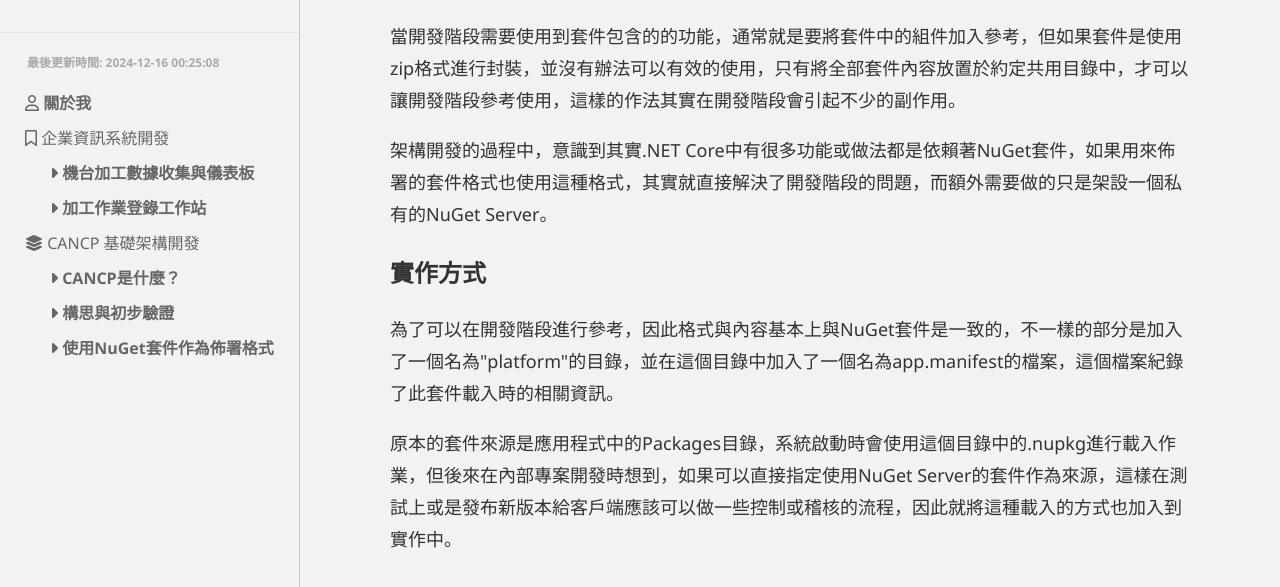
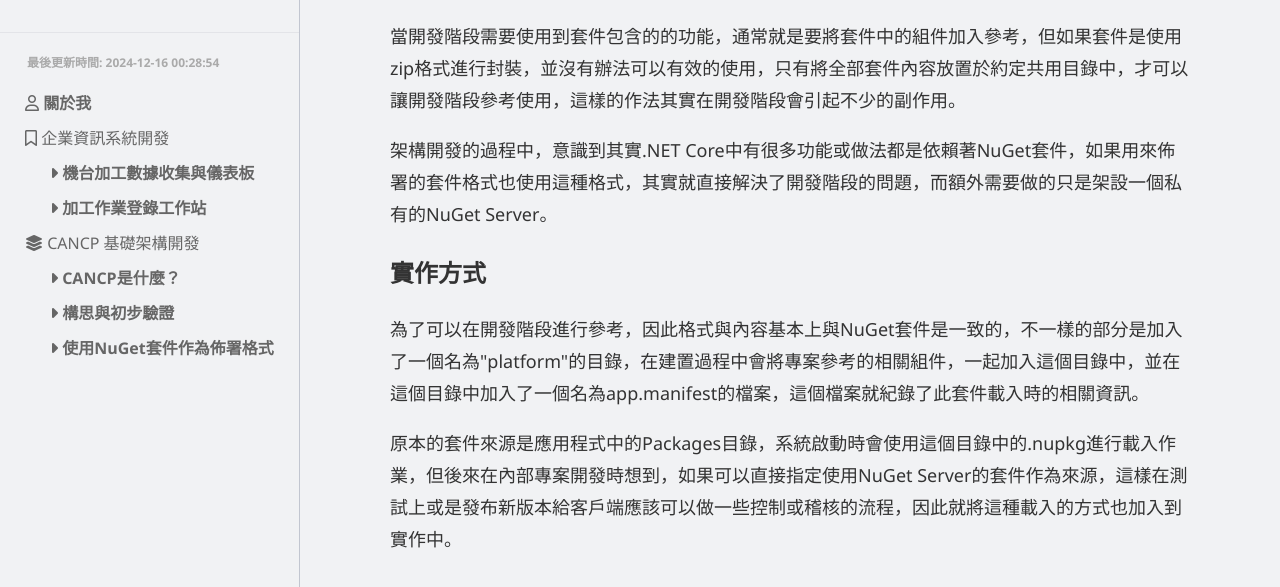
Before and after one commit to twlikol/twlikol.github.io, a plain HTML site: page cancp/use-nuget-package-format.html in a window 1280 px wide. Shown: the part 187-774 px from the top of the page. Drawn offline with Linux system fonts and the light colour scheme.

Commit message:
Update page content

```diff
--- a/cancp/use-nuget-package-format.html
+++ b/cancp/use-nuget-package-format.html
@@ -43,7 +43,7 @@
             </div>
         </div>
         <div id="bottom">
-            <div id="latestupdate">最後更新時間: 2024-12-16 00:25:08</div>
+            <div id="latestupdate">最後更新時間: 2024-12-16 00:28:54</div>
             <div id="nav">
                 <a class="main link" href="../index.html"><i class="fa-regular fa-user"></i> 關於我</a>
                 <div class="main"><i class="fa-regular fa-bookmark"></i> 企業資訊系統開發</div>
@@ -66,7 +66,7 @@
                 <p class="text">當開發階段需要使用到套件包含的的功能，通常就是要將套件中的組件加入參考，但如果套件是使用zip格式進行封裝，並沒有辦法可以有效的使用，只有將全部套件內容放置於約定共用目錄中，才可以讓開發階段參考使用，這樣的作法其實在開發階段會引起不少的副作用。</p>
                 <p class="text">架構開發的過程中，意識到其實.NET Core中有很多功能或做法都是依賴著NuGet套件，如果用來佈署的套件格式也使用這種格式，其實就直接解決了開發階段的問題，而額外需要做的只是架設一個私有的NuGet Server。</p>
                 <p class="subtitle">實作方式</p>
-                <p class="text">為了可以在開發階段進行參考，因此格式與內容基本上與NuGet套件是一致的，不一樣的部分是加入了一個名為"platform"的目錄，並在這個目錄中加入了一個名為app.manifest的檔案，這個檔案紀錄了此套件載入時的相關資訊。</p>
+                <p class="text">為了可以在開發階段進行參考，因此格式與內容基本上與NuGet套件是一致的，不一樣的部分是加入了一個名為"platform"的目錄，在建置過程中會將專案參考的相關組件，一起加入這個目錄中，並在這個目錄中加入了一個名為app.manifest的檔案，這個檔案就紀錄了此套件載入時的相關資訊。</p>
                 <p class="text">原本的套件來源是應用程式中的Packages目錄，系統啟動時會使用這個目錄中的.nupkg進行載入作業，但後來在內部專案開發時想到，如果可以直接指定使用NuGet Server的套件作為來源，這樣在測試上或是發布新版本給客戶端應該可以做一些控制或稽核的流程，因此就將這種載入的方式也加入到實作中。</p>
 
                 <div id="gototop">
```
Also changed, not shown: cancp/cancp.pages.html (+1 -1 lines), cancp/think-and-try.html (+1 -1 lines), cancp/what-is-cancp.html (+1 -1 lines), index.html (+1 -1 lines), projects/modbus-collector-ui.html (+1 -1 lines), projects/process-register-station.html (+1 -1 lines).
